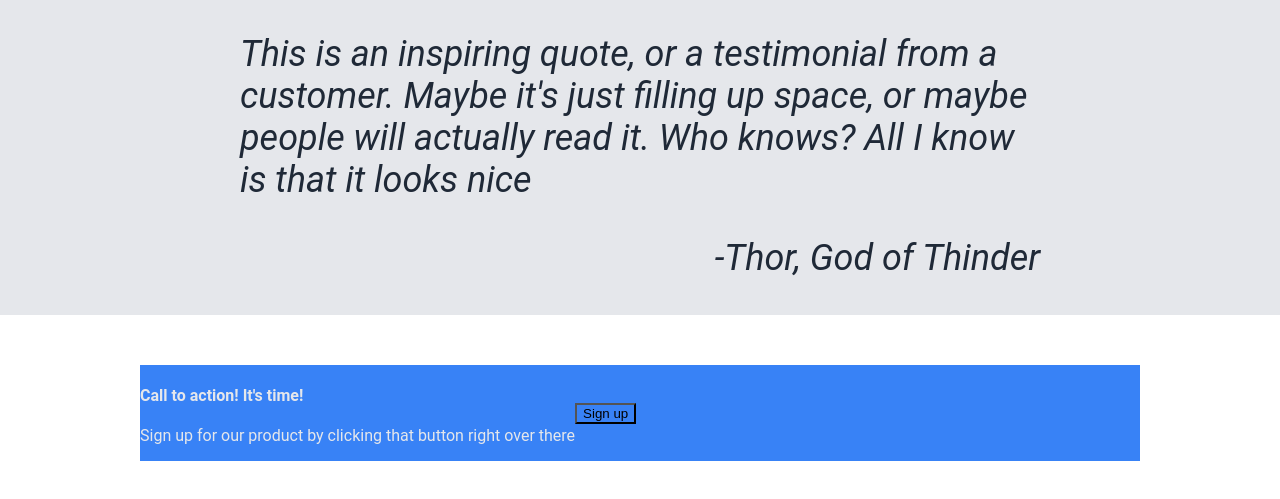
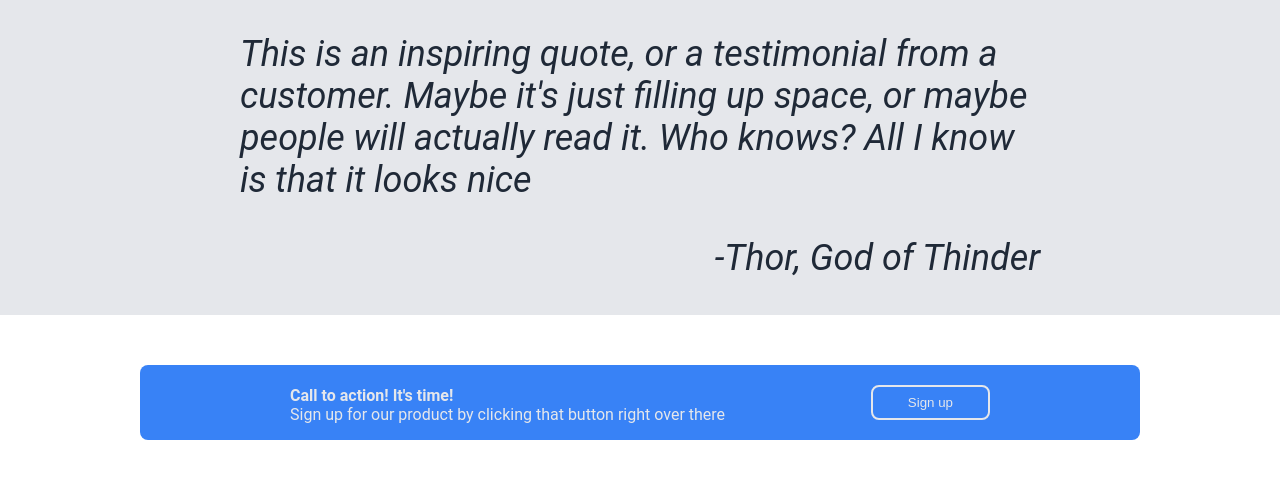
Before and after one commit to palashkolk/personal-physics-assistance, a plain HTML site: page index.html in a window 1280 px wide. Shown: the part 752-1251 px from the top of the page. Drawn offline with Linux system fonts and the light colour scheme.

Commit message:
Adds CSS to footer to completion
Footer html modified and CSS added to make it look
like that in the image.

```diff
--- a/index.html
+++ b/index.html
@@ -64,12 +64,12 @@
     </div>
     <div class="section-four">
         <div class="footer">
-            <div>
+            <div class="footer-text">
                 <h4>Call to action! It's time!</h4>
                 <p>Sign up for our product by clicking that button right over there</p>
 
             </div>
-            <button>Sign up</button>
+            <button class="footer-button">Sign up</button>
 
         </div>
     </div>
--- a/style.css
+++ b/style.css
@@ -93,8 +93,33 @@ ul{
     background-color: #3882F6;
     color: #E5E7EB;
     margin-top:50px;
-    margin-bottom:50px
+    margin-bottom:50px;
+    border-radius: 8px;
 }
+.footer-text{
+    margin-right:auto;
+    margin-left:150px;
+
+}
+.footer-text h4{
+    margin-bottom:0px;
+}
+.footer-text p{
+    margin-top:0px;
+}
+
+
+.footer-button{
+    /* border:2px solid red; */
+    margin-left:auto;
+    margin-right:150px;
+    padding:8px 35px;
+    border-radius: 8px;
+    border-color: #E5E7EB;
+    color: #E5E7EB;
+    border-style: solid;
+}
+
 
 li{
     list-style-type: None;
```
